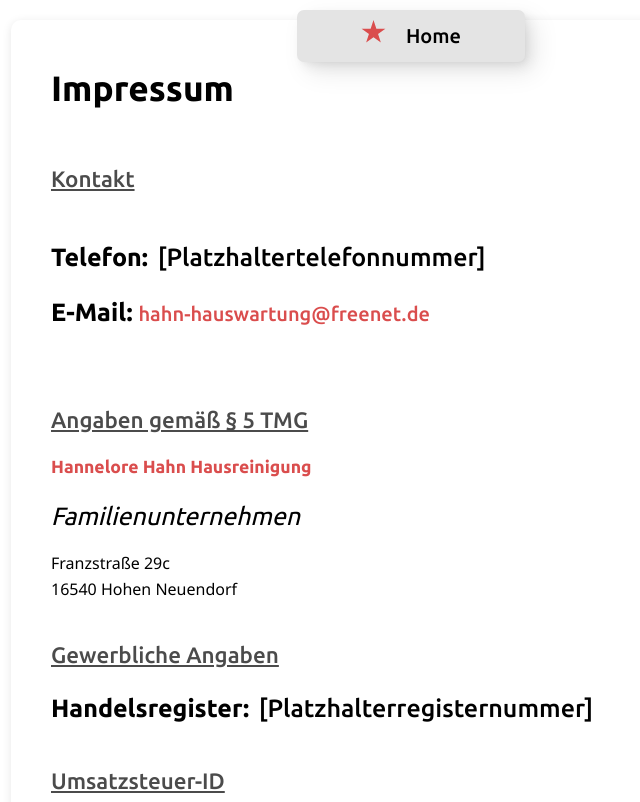
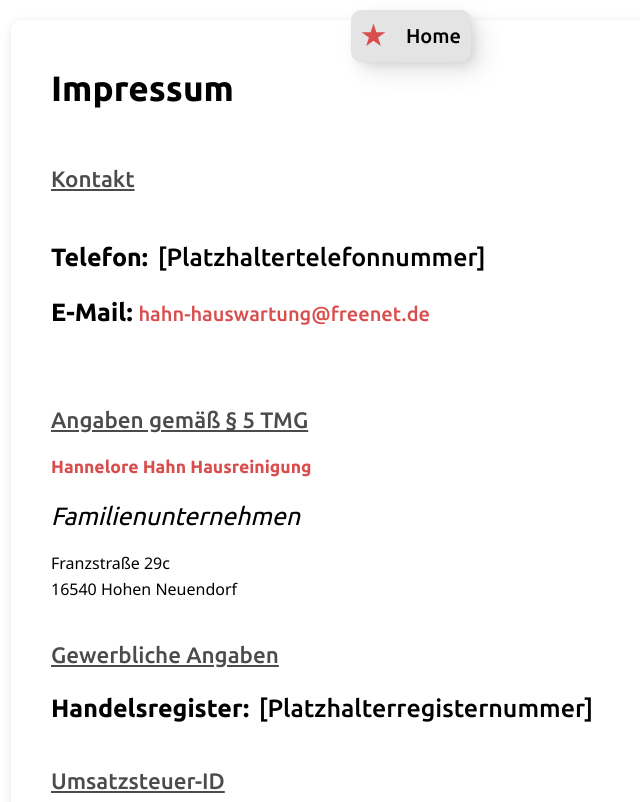
Before and after one commit to LeonDev1/Hahn-Hausreinigung, a plain HTML site: page Impressum/index.html in a window 1280 px wide. Shown: the top 802 px of the page, without its empty margins (229-869 px from the left). Drawn offline with Linux system fonts and the light colour scheme.

Commit message:
fixed imprintpage-navbar

```diff
--- a/Impressum/index.html
+++ b/Impressum/index.html
@@ -7,8 +7,27 @@
     <title>Impressum</title>
     <link rel="stylesheet" href="../css/hero-section.css" />
   </head>
-  <body style="display: flex; justify-content: center">
-    <div class="navbar simple-shadow" style="width: auto; min-width: 100px">
+
+  <body>
+    <style>
+      .back-home-nav {
+        position: fixed;
+        top: 10px;
+        border-radius: 10px;
+        background: var(--light-grey);
+        padding: 10px;
+        display: flex;
+        justify-content: space-between;
+        align-items: center;
+        transition: all 200ms ease;
+      }
+
+      .back-home-nav:hover {
+        opacity: 0.7;
+      }
+    </style>
+
+    <div class="back-home-nav simple-shadow" style="min-width: 100px">
       <div class="star"></div>
       <!-- <img src="" alt="Hahn Hausreinigung Logo" /> -->
       <a href="../index.html">Home</a>
@@ -134,6 +153,8 @@
 
 <style>
   body {
+    display: flex;
+    justify-content: center;
     font-family: "Segoe UI", Tahoma, Geneva, Verdana, sans-serif;
     line-height: 1.6;
     color: #000000;
```
